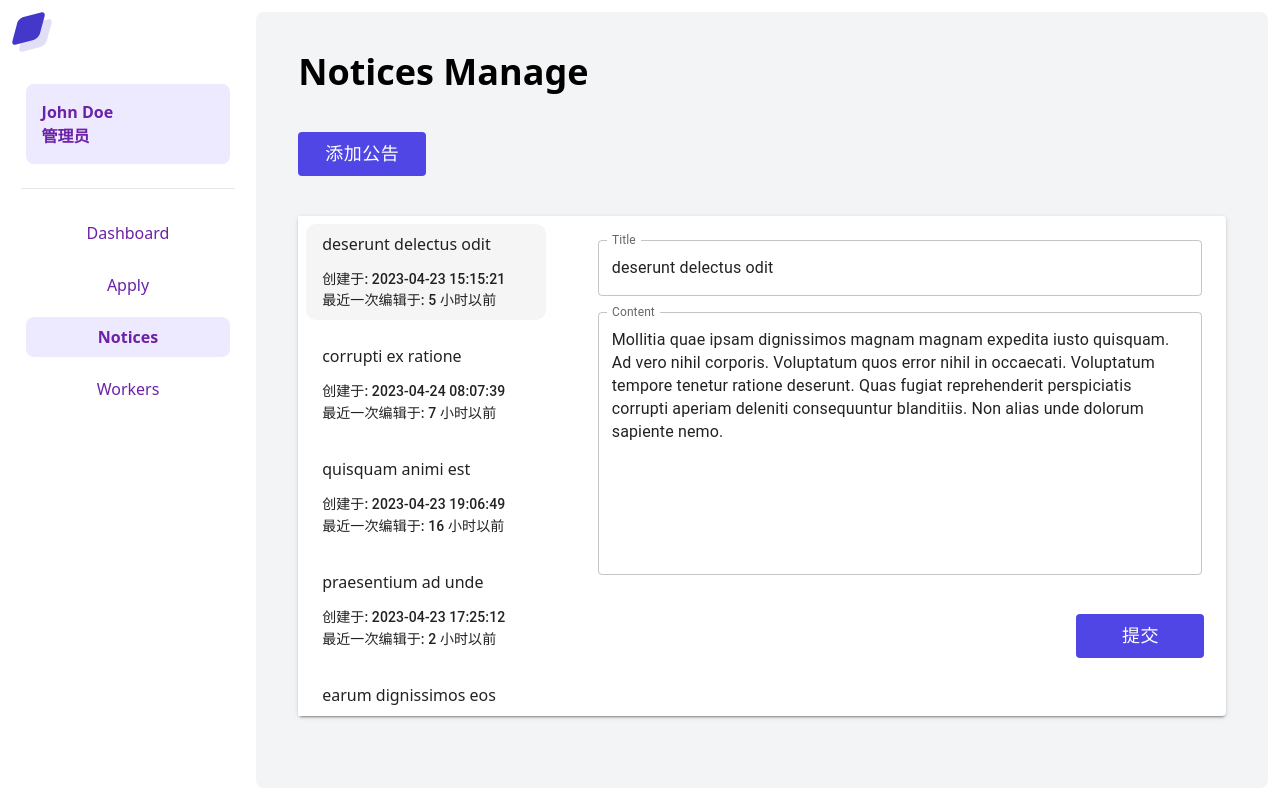
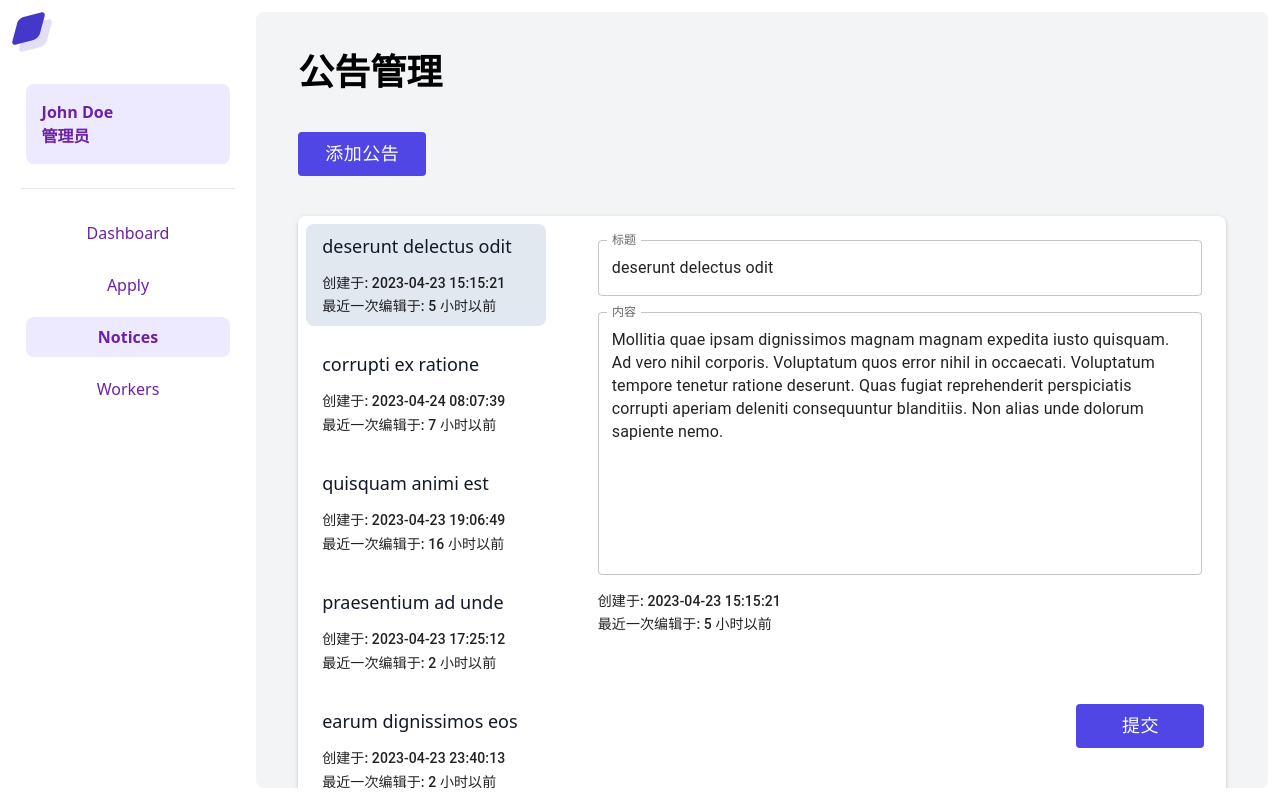
Before and after one commit to zhanglinfengcs/check-in-system, a React (Vite) app: page /admin/notices in a window 1280 px wide. Built offline with nearby package versions, Linux system fonts and the light colour scheme.

Commit message:
[Admin]: Translate interface language to Chinese

```diff
--- a/src/pages/admin/Dashboard.tsx
+++ b/src/pages/admin/Dashboard.tsx
@@ -76,7 +76,7 @@ const Dashboard: React.FC = () => {
     setRecordList(newRecordList);
   }
   return (
-    <Page title="Dashboard">
+    <Page title="考勤情况">
       <CheckInRecordSearchBar handleChange={handleFilterStatusChange} />
       <CheckInRecordTable rows={recordList} />
     </Page>
--- a/src/pages/admin/NoticesManage.tsx
+++ b/src/pages/admin/NoticesManage.tsx
@@ -14,8 +14,9 @@ const NoticesManage: React.FC = () => {
   const [noticeList, setNoticeList] = useState<NoticeType[]>(initList);
   const [selectedId, setSelectedId] = useState<string>(noticeList[0].noticeId);
 
+  const selectedItem = noticeList.find((item) => item.noticeId === selectedId);
   return (
-    <Page title="Notices Manage">
+    <Page title="公告管理">
       <IButton onClick={toggleAddButton}>
         {openAddForm === false ? "添加公告" : "取消添加"}
       </IButton>
@@ -25,6 +26,7 @@ const NoticesManage: React.FC = () => {
           setNoticeList={setNoticeList}
           selectedId={selectedId}
           setSelectedId={setSelectedId}
+          selectedItem={selectedItem}
         />
       ) : (
         <NoticeForm
--- a/src/pages/admin/WorkersManage.tsx
+++ b/src/pages/admin/WorkersManage.tsx
@@ -13,9 +13,9 @@ const WorkersManage: React.FC = () => {
     setOpenAddButton(!openAddButton);
   };
   return (
-    <Page title="Workers Manage">
+    <Page title="人员管理">
       <IButton onClick={toggleAddButton}>
-        {openAddButton ? "Close" : "Add"}
+        {openAddButton ? "取消添加" : "添加人员"}
       </IButton>
       {openAddButton ? (
         <WorkerForm
--- a/src/sections/dashboard/AttendTable.tsx
+++ b/src/sections/dashboard/AttendTable.tsx
@@ -19,17 +19,17 @@ interface Column {
 }
 
 const columns: readonly Column[] = [
-  { id: "userId", label: "ID", minWidth: 170 },
-  { id: "name", label: "Name", minWidth: 100, align: "center" },
+  { id: "userId", label: "工号", minWidth: 170 },
+  { id: "name", label: "姓名", minWidth: 100, align: "center" },
   {
     id: "date",
-    label: "Date",
+    label: "日期",
     minWidth: 170,
     align: "center",
   },
   {
     id: "status",
-    label: "Status",
+    label: "考勤",
     minWidth: 170,
     align: "center",
   },
--- a/src/sections/notices/NoticesManagePanel.tsx
+++ b/src/sections/notices/NoticesManagePanel.tsx
@@ -11,12 +11,14 @@ import IButton from "../../components/IButton";
 import { FormatDateAndTime, FormatDateToRecent } from "../../lib/Format";
 import { NoticeType } from "../../types";
 import { generalCSS, selectedCSS } from "../../styles";
+import { useState } from "react";
 
 interface NoticeManagePanelProps {
   noticeList: NoticeType[];
   setNoticeList: React.Dispatch<React.SetStateAction<NoticeType[]>>;
   selectedId: string;
   setSelectedId: React.Dispatch<React.SetStateAction<string>>;
+  selectedItem: NoticeType | undefined;
 }
 
 const NoticeManagePanel: React.FC<NoticeManagePanelProps> = ({
@@ -24,40 +26,30 @@ const NoticeManagePanel: React.FC<NoticeManagePanelProps> = ({
   setNoticeList,
   selectedId,
   setSelectedId,
+  selectedItem,
 }) => {
-  const selectedItem = noticeList.find((item) => item.noticeId === selectedId);
 
   const handleListItemClick = (id: string) => {
     setSelectedId(id);
+    setCurrentValue(noticeList.find((item) => item.noticeId === id))
   };
 
+  const [currentValue, setCurrentValue] = useState(selectedItem);
   const handleSelectedItemChange = (
     e: React.ChangeEvent<HTMLInputElement | HTMLTextAreaElement>,
     type: string
   ) => {
     if (type === "title") {
-      const newList = noticeList.map((item) => {
-        if (item.noticeId === selectedId) {
-          item.title = e.target.value;
-        }
-        return item;
-      });
-      setNoticeList(newList);
+      setCurrentValue({ ...currentValue, title: e.target.value } as NoticeType)
     } else if (type === "content") {
-      const newList = noticeList.map((item) => {
-        if (item.noticeId === selectedId) {
-          item.content = e.target.value;
-        }
-        return item;
-      });
-      setNoticeList(newList);
+      setCurrentValue({ ...currentValue, content: e.target.value } as NoticeType)
     }
   };
   const handleSubmit = () => {
     const newList = noticeList.map((item) => {
       if (item.noticeId === selectedId) {
-        item.title = selectedItem?.title as string;
-        item.content = selectedItem?.content as string;
+        item.title = currentValue?.title as string;
+        item.content = currentValue?.content as string;
         item.editTime = Date.now().toString();
       }
       return item;
@@ -66,7 +58,15 @@ const NoticeManagePanel: React.FC<NoticeManagePanelProps> = ({
   };
 
   return (
-    <Paper elevation={2} sx={{ width: "100%", height: "500px" }}>
+    <Paper
+      elevation={2}
+      sx={{
+        width: "100%",
+        height: "600px",
+        borderRadius: "8px",
+        overflow: "hidden",
+      }}
+    >
       <Stack
         sx={{
           flexDirection: "row",
@@ -108,15 +108,18 @@ const NoticeManagePanel: React.FC<NoticeManagePanelProps> = ({
                         gap: "5px",
                       }}
                     >
+                      <p className="text-lg font-medium text-gray-900 leading-80">
                         {item.title}
+                      </p>
                       <div>
                         <Stack
                           sx={{
                             display: "flex",
-                            flexDirection: "row",
-                            justifyContent: "space-between",
-                            alignItems: "center",
+                            flexDirection: "column",
+                            justifyContent: "center",
+                            alignItems: "start",
                             mt: 1,
+                            gap: "2px",
                           }}
                         >
                           <Typography
@@ -127,12 +130,12 @@ const NoticeManagePanel: React.FC<NoticeManagePanelProps> = ({
                           >
                             {"创建于: " + FormatDateAndTime(item.createdTime)}
                           </Typography>
-                        </Stack>
                           <Typography variant="subtitle2">
                             {"最近一次编辑于: " +
                               FormatDateToRecent(item.editTime) +
                               "以前"}
                           </Typography>
+                        </Stack>
                       </div>
                     </Stack>
                   </ListItem>
@@ -141,7 +144,7 @@ const NoticeManagePanel: React.FC<NoticeManagePanelProps> = ({
             })}
           </List>
         </Stack>
-        {selectedItem && (
+        {currentValue && (
           <Stack
             sx={{
               py: 2,
@@ -164,29 +167,44 @@ const NoticeManagePanel: React.FC<NoticeManagePanelProps> = ({
             >
               <TextField
                 id="outlined-basic"
-                label="Title"
+                label="标题"
                 variant="outlined"
-                value={selectedItem.title}
+                value={currentValue.title}
                 onChange={(e) => handleSelectedItemChange(e, "title")}
               />
-            </Box>
-            <Box
-              component="form"
-              sx={{
-                "& .MuiTextField-root": { m: 1, width: "100%" },
-              }}
-              noValidate
-              autoComplete="off"
-            >
               <TextField
                 id="outlined-multiline-static"
-                label="Content"
+                label="内容"
                 multiline
                 rows={10}
-                value={selectedItem.content}
+                value={currentValue.content}
                 onChange={(e) => handleSelectedItemChange(e, "content")}
               />
-            </Box>
+              <Stack
+                sx={{
+                  display: "flex",
+                  flexDirection: "column",
+                  justifyContent: "center",
+                  alignItems: "start",
+                  mt: 1,
+                  ml: 1,
+                  gap: "2px",
+                }}
+              >
+                <Typography
+                  sx={{ display: "inline" }}
+                  component="span"
+                  variant="subtitle2"
+                  color="text.primary"
+                >
+                  {"创建于: " + FormatDateAndTime(currentValue.createdTime)}
+                </Typography>
+                <Typography variant="subtitle2">
+                  {"最近一次编辑于: " +
+                    FormatDateToRecent(currentValue.editTime) +
+                    "以前"}
+                </Typography>
+              </Stack>
               <IButton
               sx={{
                 m: 1,
@@ -198,6 +216,7 @@ const NoticeManagePanel: React.FC<NoticeManagePanelProps> = ({
             >
               提交
             </IButton>
+            </Box>
           </Stack>
         )}
       </Stack>
--- a/src/sections/worker/WorkersTable.tsx
+++ b/src/sections/worker/WorkersTable.tsx
@@ -21,24 +21,24 @@ interface Column {
 }
 
 const columns: Column[] = [
-  { id: "userId", label: "UserId", minWidth: 170 },
-  { id: "name", label: "Name", minWidth: 100 },
+  { id: "userId", label: "工号", minWidth: 170 },
+  { id: "name", label: "姓名", minWidth: 100 },
   {
     id: "gender",
-    label: "Gender",
+    label: "性别",
     minWidth: 170,
     align: "center",
   },
   {
     id: "phoneNum",
-    label: "Phone Number",
+    label: "电话号码",
     minWidth: 170,
     align: "right",
     format: (value: number) => value.toLocaleString("en-US"),
   },
   {
     id: "operate",
-    label: "Operate",
+    label: "操作",
     minWidth: 170,
     align: "center",
   },
@@ -116,7 +116,7 @@ const WorkersTable: React.FC<WorkersTableProps> = ({
             type="text"
             name="search"
             id="search"
-            placeholder="ID / Name"
+            placeholder="工号 / 姓名"
             className="inline-block w-full h-9 outline-none"
             onChange={(e) => handleInputChange(e)}
           />
--- a/src/styles/index.tsx
+++ b/src/styles/index.tsx
@@ -1,12 +1,12 @@
 export const generalCSS = {
-  borderRadius: "10px",
+  borderRadius: "8px",
   ":hover": {
     // backgroundColor: "#ede9fe",
-    backgroundColor: "#F5F5F5",
+    backgroundColor: "#e2e8f0",
     transition: "all 0.3s ease",
   },
 };
 export const selectedCSS = Object.assign({}, generalCSS, {
   // backgroundColor: "#ede9fe",
-  backgroundColor: "#F5F5F5",
+  backgroundColor: "#e2e8f0",
 });
```
Also changed, not shown: src/pages/admin/LeaveApply.tsx (+18 -12 lines), src/sections/dashboard/AttendSearchBar.tsx (+7 -7 lines). Lines whose indentation alone changed are shown as unchanged.
